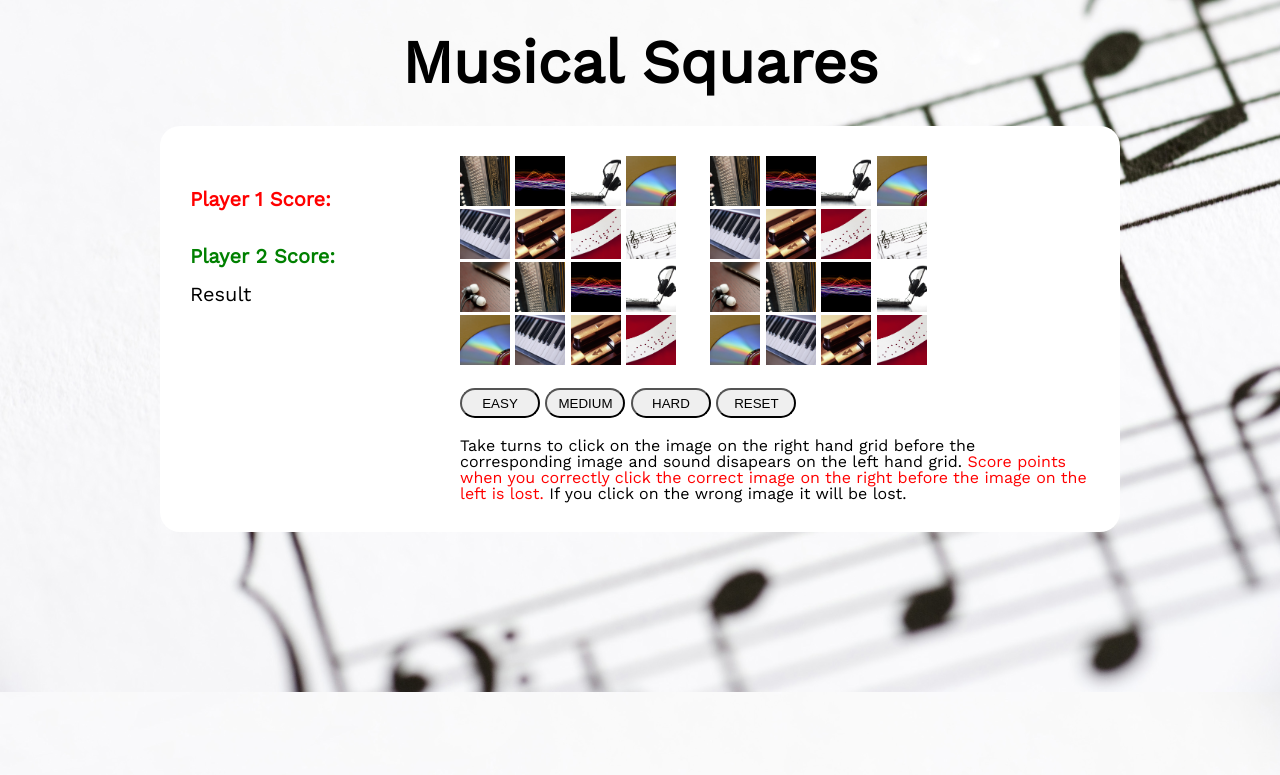
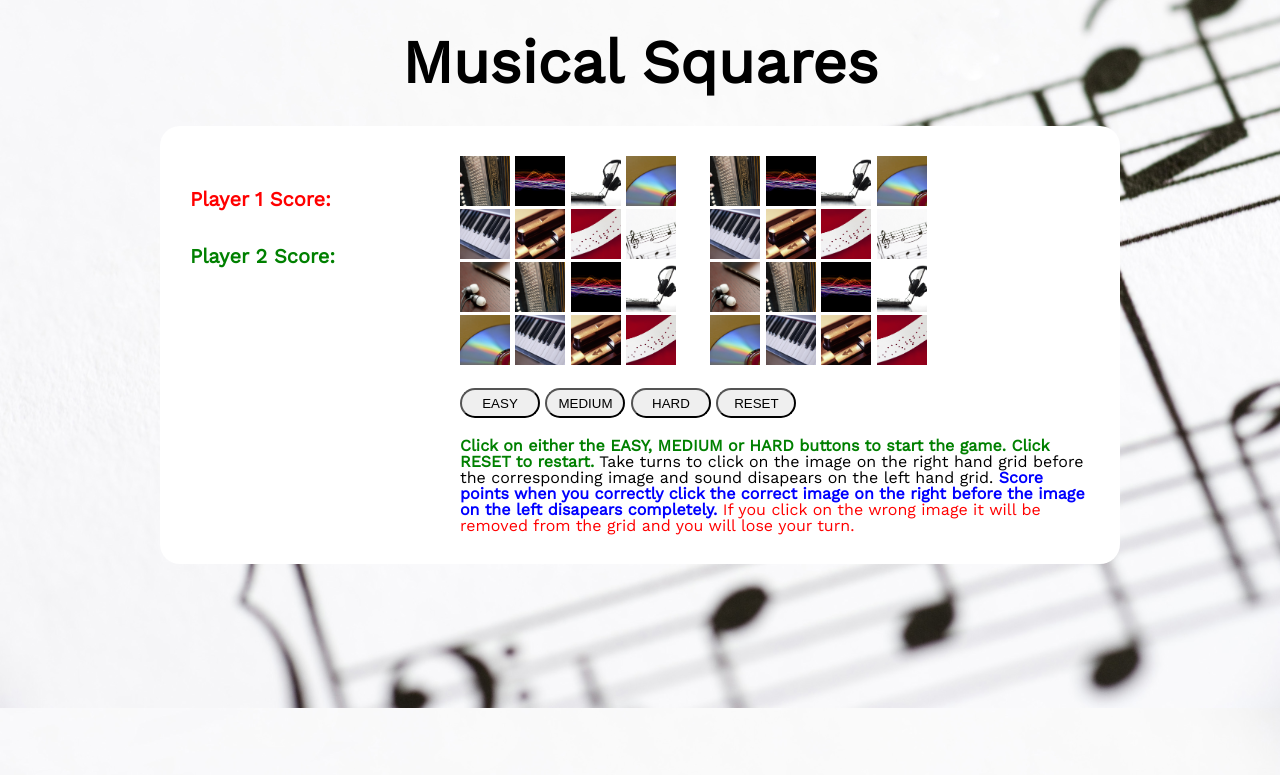
Before and after one commit to Johne103/Musical-Squares, a PHP site: page / in a window 1280 px wide. Shown: the top 775 px of the page. Run offline with PHP 8.4, Linux system fonts and the light colour scheme.

Commit message:
Add instructions to js

```diff
--- a/css/style.css
+++ b/css/style.css
@@ -226,7 +226,17 @@ li {
   background-color: darkgrey;
 }
 
-p span {
+#instruct1 {
+  color: green;
+  font-weight: 600;
+}
+
+#instruct2 {
+  color: blue;
+  font-weight: 600;
+}
+
+#instruct3 {
   color: red;
 }
 
--- a/index.html
+++ b/index.html
@@ -24,7 +24,7 @@
         <li id="playerTurn"></li>
         <li id="player1">Player 1 Score: <span id="score1"></span></li>
         <li id="player2">Player 2 Score: <span id="score2"></span></li>
-        <li id="result">Result</li>
+        <li id="result"></li>
       </ul>
 
     </div>
@@ -76,7 +76,8 @@
       </ol>
 
       <p>
-        Take turns to click on the image on the right hand grid before the corresponding image and sound disapears on the left hand grid. <span> Score points when you correctly click the correct image on the right before the image on the left is lost.</span> If you click on the wrong image it will be lost.
+        <span id="instruct1">Click on either the EASY, MEDIUM or HARD buttons to start the game. Click RESET to restart.</span>
+        Take turns to click on the image on the right hand grid before the corresponding image and sound disapears on the left hand grid. <span id="instruct2"> Score points when you correctly click the correct image on the right before the image on the left disapears completely.</span> <span id="instruct3">If you click on the wrong image it will be removed from the grid and you will lose your turn.</span>
       </p>
 
     </div>
--- a/js/main.js
+++ b/js/main.js
@@ -1,5 +1,20 @@
+//WDI-idn-23 integer project 1. created by John Evans release 1.0 12 October 2016.
+//First project to create a game in order to develop an improved understanding of the approach required to create and deploy for general use a viable working web based game.
 
-function shuffle(a) {
+//Musical Squares is a 2 player game that tests the visual and auditory response times of users. A random grid of images and sounds are presented to the players with the aim of capturing a square that is the process of being removed from the grid.
+
+//The game has 3 levels of easy, medium and hard with corresponding reductions in reaction times at 5 seconds, 3 seconds and 1 second.
+
+//The player with the most captured images of the 8 possible turns each; wins.
+
+//Instructions for playing the game: Click on either the EASY, MEDIUM or HARD buttons to start the game. Click RESET to restart.
+
+//Take turns to click on the image on the right hand grid before the corresponding image and sound. disapears on the left hand grid. Score points when you correctly click the correct image on the right before the image on the left disapears completely.
+
+//If you click on the wrong image it will be removed from the grid and you will lose your turn.
+
+
+function shuffle(a) {                             //Randomise the image and the sounds for the left grid.
   var j, x, i;
   for (i = a.length; i; i--) {
     j = Math.floor(Math.random() * i);
@@ -9,7 +24,7 @@ function shuffle(a) {
   }
 }
 
-$(function() {
+$(function() {                                    //Initialise the variables
   var $cpuSquares = $('#cpuSquares div');
   var $userSquares = $('#userSquares div');
   var audio = $('#soundToPlay')[0];
@@ -30,12 +45,12 @@ $(function() {
   var responseTime = 5000;
   var timers;
 
-
+                                                  //Set the listener for clicking the control buttons.
   $easyBtn.on("click", setEasy);
   $medBtn.on("click", setMed);
   $hardBtn.on("click", setHard);
   $resetBtn.on("click", resetGame);
-
+                                                  //Set the response times to 1, 3 or 5 secs before starting the game using the corresponding button.
   function setEasy () {
     responseTime = 5000;
     console.log("responseTime " + responseTime);
@@ -56,7 +71,7 @@ $(function() {
     $(this).addClass("active");
     playGame();
   }
-
+                                                                //Reinitialise variables and settings
   function resetGame () {
     console.log('reset pressed');
 
@@ -90,14 +105,14 @@ $(function() {
     $result.text("");
   }
 
-  function playGame() {
+  function playGame() {                                           //Start the game
 
-    $score1.text(user1Score);
+    $score1.text(user1Score);                                     //Display initial player scores
     $score2.text(user1Score);
 
-    $playerTurn.text(whosTurn);
+    $playerTurn.text(whosTurn);                                   //Clear text area showing player turn
 
-    shuffle($cpuSquares);
+    shuffle($cpuSquares);                                         //Shuffle the left hand grid
 
     timers = $cpuSquares.toArray().map(function(square, i) {
       var parent = $("#cpuSquares");
```
